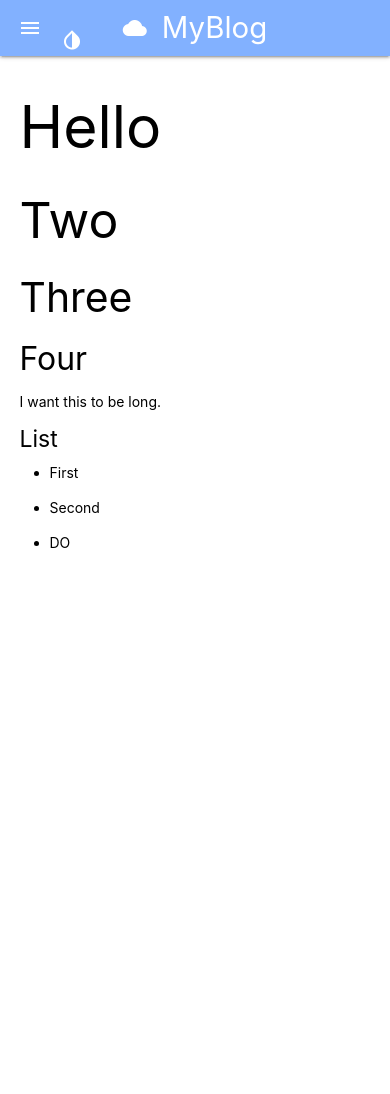
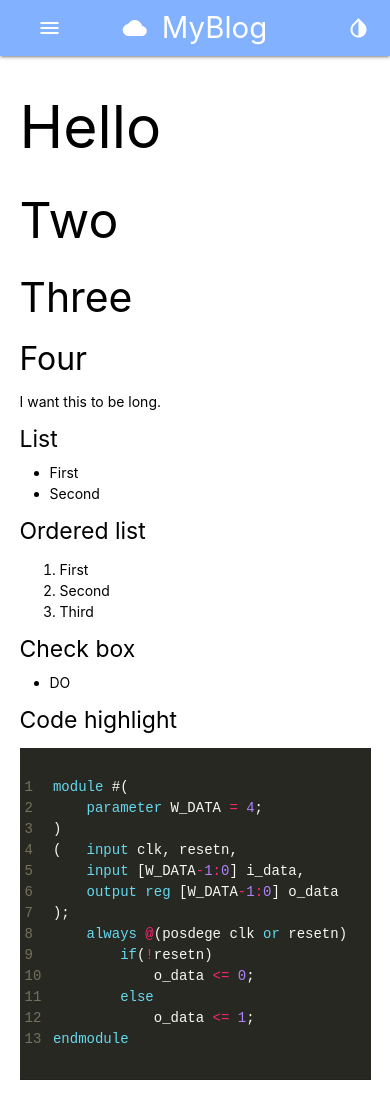
Before and after one commit to congeal/mini-material-doc, a Jekyll site: the page built from index.md, in a window 390 px wide and 1094 px high. Built offline with Jekyll 4.4.1, drawn with Linux system fonts in a browser that asks for light colours; nearby versions of some CDN libraries; our own code applies the rules of GitHub Pages for plain Markdown files.

Commit message:
Code highlight 기능 추가

````diff
--- a/_config.yml
+++ b/_config.yml
@@ -1 +1,11 @@
 title: MyBlog
+
+markdown: kramdown
+highlighter: rouge
+kramdown:
+  input: GFM
+  syntax_highlighter: rouge
+  syntax_highlighter_opts:
+    css_class: 'highlight'
+    block:
+      line_numbers: true
--- a/_includes/navbar.html
+++ b/_includes/navbar.html
@@ -1,6 +1,6 @@
 <div class="navbar-fixed">
     <nav>
-        <div class="nav-wrapper main-nav">
+        <div class="nav-wrapper main-nav container">
             <a href="#" data-target="nav-mobile" class="sidenav-trigger"><i class="material-icons">menu</i></a>
             <a href="#" class="brand-logo center"><i class="material-icons">cloud</i>{{ site.title }}</a>
             <a href="#" id="theme-toggle" class="right" onclick="modeSwitcher()"><i class="material-icons">invert_colors</i></a>
@@ -10,11 +10,4 @@
 
 <ul class="sidenav" id="nav-mobile">
     <li>Something</li>
-    {% for link in site.links %}
-    {% if link.external %}
-    <li><a href="{{ link.url }}">{{ link.title }}</a></li>
-    {% else %}
-    <li><a href="{{ site.url }}{{ site.baseurl }}{{ link.url }}">{{ link.title }}</a></li>
-    {% endif %}
-    {% endfor %}
 </ul>
--- /dev/null
+++ b/_sass/_monokai.scss
@@ -0,0 +1,66 @@
+.highlight pre { background-color: #272822; }
+.highlight .lineno { color: #75715e; }
+.highlight .hll { background-color: #272822; }
+.highlight .c { color: #75715e } /* Comment */
+.highlight .err { color: #960050; background-color: #1e0010 } /* Error */
+.highlight .k { color: #66d9ef } /* Keyword */
+.highlight .l { color: #ae81ff } /* Literal */
+.highlight .n { color: #f8f8f2 } /* Name */
+.highlight .o { color: #f92672 } /* Operator */
+.highlight .p { color: #f8f8f2 } /* Punctuation */
+.highlight .cm { color: #75715e } /* Comment.Multiline */
+.highlight .cp { color: #75715e } /* Comment.Preproc */
+.highlight .c1 { color: #75715e } /* Comment.Single */
+.highlight .cs { color: #75715e } /* Comment.Special */
+.highlight .ge { font-style: italic } /* Generic.Emph */
+.highlight .gs { font-weight: bold } /* Generic.Strong */
+.highlight .kc { color: #66d9ef } /* Keyword.Constant */
+.highlight .kd { color: #66d9ef } /* Keyword.Declaration */
+.highlight .kn { color: #f92672 } /* Keyword.Namespace */
+.highlight .kp { color: #66d9ef } /* Keyword.Pseudo */
+.highlight .kr { color: #66d9ef } /* Keyword.Reserved */
+.highlight .kt { color: #66d9ef } /* Keyword.Type */
+.highlight .ld { color: #e6db74 } /* Literal.Date */
+.highlight .m { color: #ae81ff } /* Literal.Number */
+.highlight .s { color: #e6db74 } /* Literal.String */
+.highlight .na { color: #a6e22e } /* Name.Attribute */
+.highlight .nb { color: #f8f8f2 } /* Name.Builtin */
+.highlight .nc { color: #a6e22e } /* Name.Class */
+.highlight .no { color: #66d9ef } /* Name.Constant */
+.highlight .nd { color: #a6e22e } /* Name.Decorator */
+.highlight .ni { color: #f8f8f2 } /* Name.Entity */
+.highlight .ne { color: #a6e22e } /* Name.Exception */
+.highlight .nf { color: #a6e22e } /* Name.Function */
+.highlight .nl { color: #f8f8f2 } /* Name.Label */
+.highlight .nn { color: #f8f8f2 } /* Name.Namespace */
+.highlight .nx { color: #a6e22e } /* Name.Other */
+.highlight .py { color: #f8f8f2 } /* Name.Property */
+.highlight .nt { color: #f92672 } /* Name.Tag */
+.highlight .nv { color: #f8f8f2 } /* Name.Variable */
+.highlight .ow { color: #f92672 } /* Operator.Word */
+.highlight .w { color: #f8f8f2 } /* Text.Whitespace */
+.highlight .mf { color: #ae81ff } /* Literal.Number.Float */
+.highlight .mh { color: #ae81ff } /* Literal.Number.Hex */
+.highlight .mi { color: #ae81ff } /* Literal.Number.Integer */
+.highlight .mo { color: #ae81ff } /* Literal.Number.Oct */
+.highlight .sb { color: #e6db74 } /* Literal.String.Backtick */
+.highlight .sc { color: #e6db74 } /* Literal.String.Char */
+.highlight .sd { color: #e6db74 } /* Literal.String.Doc */
+.highlight .s2 { color: #e6db74 } /* Literal.String.Double */
+.highlight .se { color: #ae81ff } /* Literal.String.Escape */
+.highlight .sh { color: #e6db74 } /* Literal.String.Heredoc */
+.highlight .si { color: #e6db74 } /* Literal.String.Interpol */
+.highlight .sx { color: #e6db74 } /* Literal.String.Other */
+.highlight .sr { color: #e6db74 } /* Literal.String.Regex */
+.highlight .s1 { color: #e6db74 } /* Literal.String.Single */
+.highlight .ss { color: #e6db74 } /* Literal.String.Symbol */
+.highlight .bp { color: #f8f8f2 } /* Name.Builtin.Pseudo */
+.highlight .vc { color: #f8f8f2 } /* Name.Variable.Class */
+.highlight .vg { color: #f8f8f2 } /* Name.Variable.Global */
+.highlight .vi { color: #f8f8f2 } /* Name.Variable.Instance */
+.highlight .il { color: #ae81ff } /* Literal.Number.Integer.Long */
+
+.highlight .gh { color: red; } /* Generic Heading & Diff Header */
+.highlight .gu { color: #75715e; } /* Generic.Subheading & Diff Unified/Comment? */
+.highlight .gd { color: #f92672; } /* Generic.Deleted & Diff Deleted */
+.highlight .gi { color: #a6e22e; } /* Generic.Inserted & Diff Inserted */
--- a/assets/css/main.scss
+++ b/assets/css/main.scss
@@ -8,6 +8,7 @@
 // @import "tags";
 // @import "author";
 // @import "post";
+@import "monokai";
 
 body {
   color: var(--main-text-color);
@@ -15,17 +16,10 @@ body {
   display: flex;
   min-height: 100vh;
   flex-direction: column;
-
-  .highlighter-rouge {
-    color: #000;
-  }
 }
 
 nav {
   background-color: var(--main-color);
-}
-
-main {
 }
 
 .browser-default-uls {
@@ -39,90 +33,6 @@ main {
         li {list-style-type: circle!important;}
       }
     }
-  }
-}
-
-@media only screen and (max-width : 992px) {
-  .parallax-container .section {
-    position: absolute;
-    top: 40%;
-  }
-
-  #index-banner .section {
-    top: 10%;
-  }
-}
-
-@media only screen and (max-width : 600px) {
-  #index-banner .section {
-    top: 0;
-  }
-
-  .post-title {
-    font-size: 35px;
-  }
-
-  .author-img {
-    width: 50%;
-    padding-bottom: 5px;
-  }
-
-  .author-info {
-    text-align: center;
-  }
-
-  #theme-toggle {
-    top: 12px;
-    z-index: 1000;
-  }
-}
-
-@media screen and (max-width : 1250px ){
-  .blog-posts {
-    width: 75%;
-  }
-
-  #theme-toggle {
-    z-index: 1;
-  }
-}
-
-@media screen and (max-width : 768px ){
-  .container-main {
-    width: 98%;
-  }
-  .blog-posts {
-    width: 90%;
-  }
-  #top-bar {
-    padding-top: 0px;
-    height: 150px;
-  }
-
-  #theme-toggle {
-    position: fixed;
-    top: 12px;
-    z-index: 1000;
-  }
-}
-
-@media screen and (max-width : 425px ){
-  #theme-toggle {
-    top: 12px;
-  }
-}
-
-footer.page-footer {
-  margin: 0;
-  padding-top: 0px;
-  background-color: var(--main-color);
-
-  .footer-copyright {
-    background-color: var(--main-color);
-  }
-
-  .container {
-    color: var(--ligther-main-color);
   }
 }
 
--- a/index.md
+++ b/index.md
@@ -13,4 +13,27 @@ I want this to be long.
 * First
 * Second
 
-- [ ] DO
+##### Ordered list
+1. First
+1. Second
+1. Third
+
+##### Check box
+- [x] DO
+
+##### Code highlight
+```verilog
+module #(
+    parameter W_DATA = 4;
+)
+(   input clk, resetn,
+    input [W_DATA-1:0] i_data,
+    output reg [W_DATA-1:0] o_data
+);
+    always @(posdege clk or resetn)
+        if(!resetn)
+            o_data <= 0;
+        else
+            o_data <= 1;
+endmodule
+```
````
